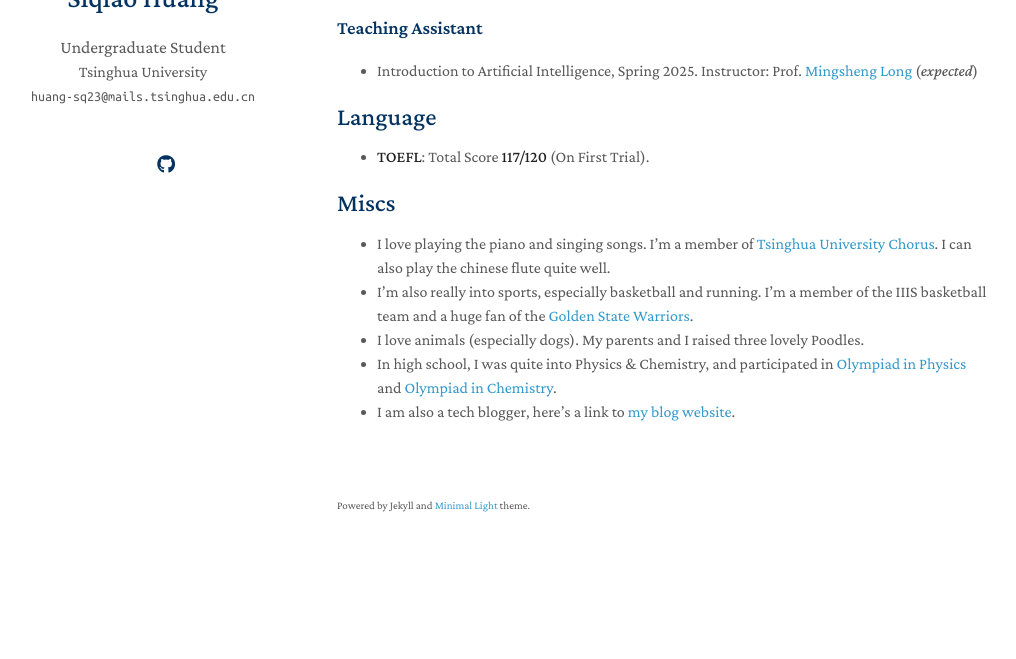
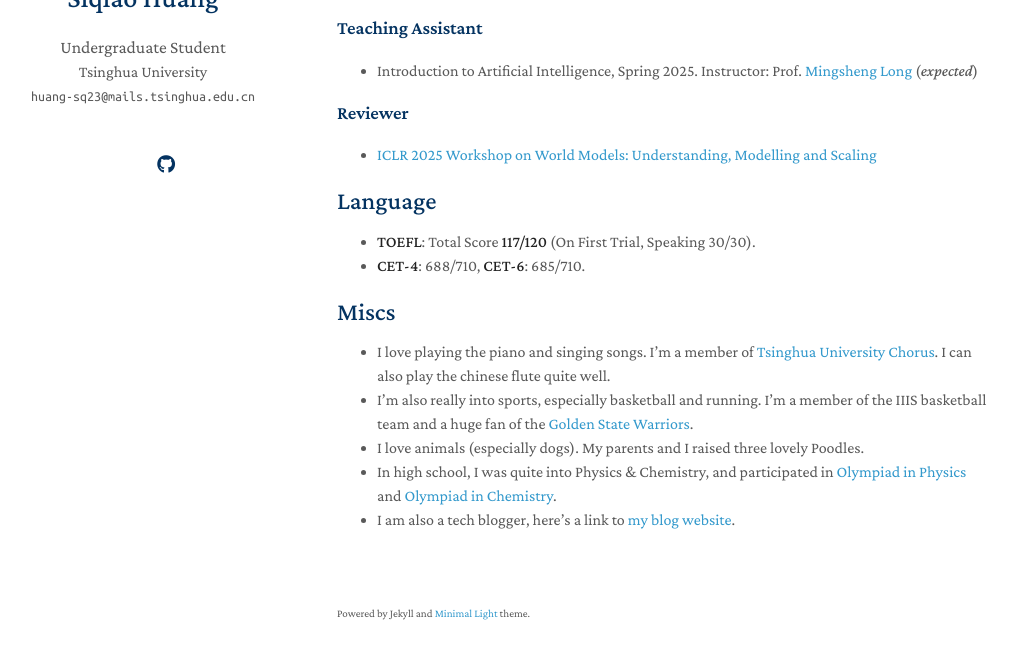
Before and after one commit to knightnemo/knightnemo.github.io, a Jekyll site: the page built from index.md, in a window 1280 px wide and 900 px high, scrolled down 2041 px, cut to the strip 206-865 px from the top of the window. Shown: the whole strip, without its empty margins (133-1149 px from the left). Built offline with Jekyll 4.4.1, drawn with Linux system fonts in a browser that asks for light colours; a style sheet for code colours, icons or effects is not loaded; our own code applies the rules of GitHub Pages for plain Markdown files; before the commit the page ends 2833 px from its top, so only the background shows below that.

Commit message:
update reviewer

```diff
--- a/index.md
+++ b/index.md
@@ -45,8 +45,12 @@ My research goal is to develop **Fundamental models with intrinsic understanding
 
 - Introduction to Artificial Intelligence, Spring 2025. Instructor: Prof. [Mingsheng Long](http://ise.thss.tsinghua.edu.cn/~mlong/) (_expected_)
 
+### Reviewer
+- [ICLR 2025 Workshop on World Models: Understanding, Modelling and Scaling](https://sites.google.com/view/worldmodel-iclr2025/)
+
 ## Language
-- **TOEFL**: Total Score **117/120** (On First Trial).
+- **TOEFL**: Total Score **117/120** (On First Trial, Speaking 30/30).
+- **CET-4**: 688/710, **CET-6**: 685/710.
 
 ## Miscs
 - I love playing the piano and singing songs. I'm a member of [Tsinghua University Chorus](https://www.arts.tsinghua.edu.cn/info/1084/1493.htm). I can also play the chinese flute quite well.
```
